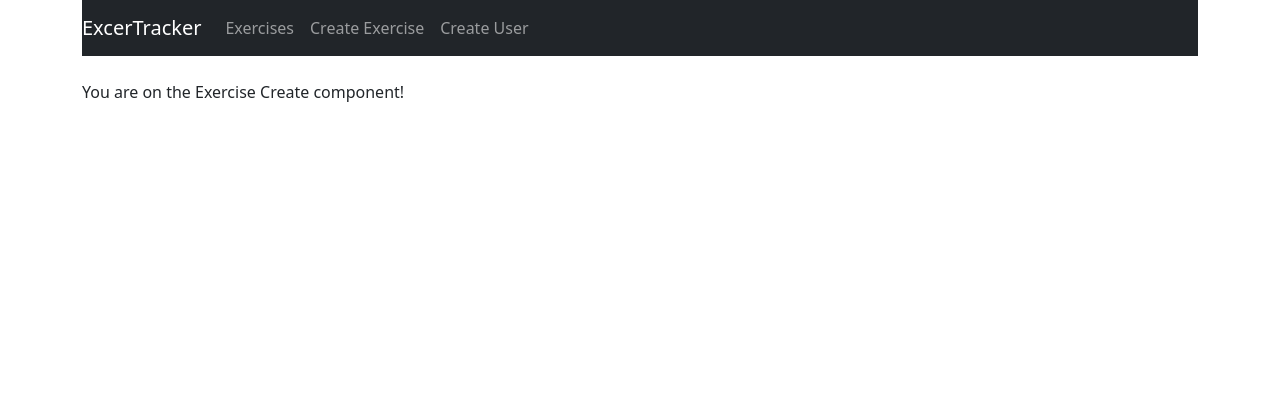
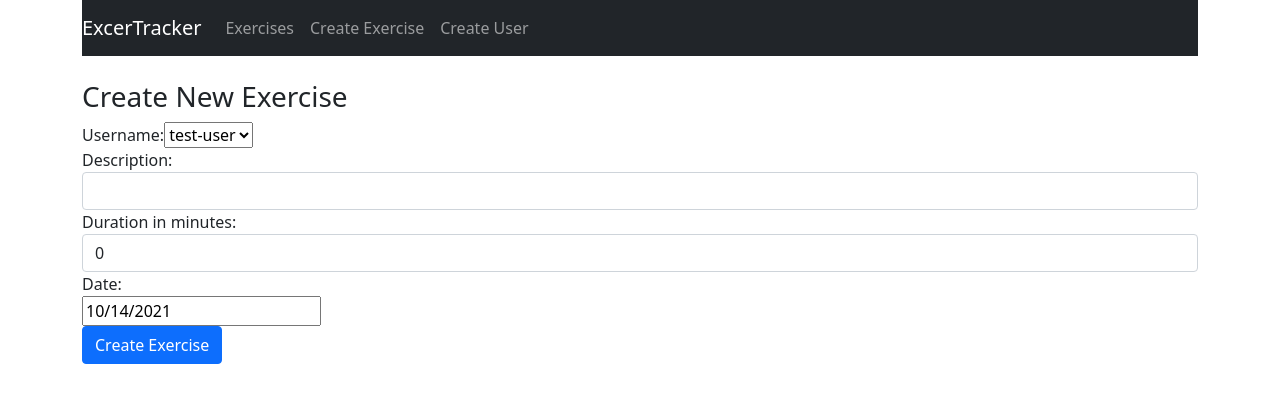
Before and after one commit to SugaryPoleCat/mern-exercise, a React (Create React App) app: page /create in a window 1280 px wide. Shown: the top 402 px of the page. Built offline with nearby package versions, Linux system fonts and the light colour scheme.

Commit message:
weoking on exercise create and started user create

```diff
--- a/package.json
+++ b/package.json
@@ -8,6 +8,7 @@
     "@testing-library/user-event": "^12.8.3",
     "bootstrap": "^5.1.3",
     "react": "^17.0.2",
+    "react-datepicker": "^4.2.1",
     "react-dom": "^17.0.2",
     "react-router-dom": "^5.3.0",
     "react-scripts": "4.0.3",
--- a/src/components/exercise-create.component.js
+++ b/src/components/exercise-create.component.js
@@ -1,4 +1,6 @@
 import React, { Component } from 'react';
+import DatePicker from 'react-datepicker';
+import 'react-datepicker/dist/react-datepicker.css';
 
 export default class ExerciseCreate extends Component {
 	// constructors
@@ -28,7 +30,18 @@ export default class ExerciseCreate extends Component {
 		}
 	}
 
-	onChangeUsername(e){
+	// this is react lifecycle method.
+	// different lifecycle mehtods will be called automatically at differnt points
+	// this is called right before anything on the page loads, this will run this code
+	componentDidMount() {
+		// hard code the users array for now.
+		this.setState({
+			users: ['test-user'],
+			username: 'test-user',
+		});
+	}
+
+	onChangeUsername(e) {
 		// changing a state, ou use this.setState();
 		// because he doesnt explain very well, e is basically the req.body of react.
 		// this just updates teh STATE for this one attribute in our state.
@@ -36,18 +49,18 @@ export default class ExerciseCreate extends Component {
 			username: e.target.value,
 		});
 	}
-	onChangeDescription(e){
+	onChangeDescription(e) {
 		this.setState({
 			description: e.target.value,
 		});
 	}
-	onChangeDuration(e){
+	onChangeDuration(e) {
 		this.setState({
 			duration: Number(e.target.value),
 		});
 	}
 	// because we are going to use a library taht creates a calender, so that you can pickdate, we are not using (e)
-	onChangeDate(date){
+	onChangeDate(date) {
 		// we want this to refer to this class. check up below the PROPRS again, the this.on things.
 		this.setState({
 			date: date,
@@ -55,7 +68,7 @@ export default class ExerciseCreate extends Component {
 	}
 
 	// when someone clicks the submit button
-	onSubmit(e){
+	onSubmit(e) {
 		// prevent default HTML form processing
 		e.preventDefault();
 
@@ -76,8 +89,49 @@ export default class ExerciseCreate extends Component {
 	// frontend
 	render() {
 		return (
+			// <div>
+			// 	<p>You are on the Exercise Create component!</p>
+			// </div>
+			// ill just make the same form he makes to follow along
 			<div>
-				<p>You are on the Exercise Create component!</p>
+				<h3>Create New Exercise</h3>
+				{/* call this.oNsubmit */}
+				<form onSubmit={this.onSubmit}>
+					<div className="form-group">
+						<label>Username: </label>
+						{/* this is a dropdown menu */}
+						{/* in here set teh state of username. and on change it will change.*/}
+						<select ref="userInput" required className="formControl" value={this.state.username} onChange={this.onChangeUsername}>
+							{
+								// this will create multiple options in hte dropdown box, based on our users array
+								// a normal map, assagining the key and value of the user to the option, so its usable.
+								this.state.users.map((user) => {
+									return <option key={user} value={user}>{user}</option>
+								})
+							}
+						</select>
+					</div>
+					<div className="form-group">
+						<label>Description: </label>
+						<input type="text" required className="form-control" value={this.state.description} onChange={this.onChangeDescription} />
+						{/* REmember to always set onChange={OnChangeMethod} in react, whenever you let users CHANGE anything on your webpage, as react will monitor the changes. */}
+					</div>
+					<div className="form-group">
+						<label>Duration in minutes: </label>
+						<input type="text" required className="form-control" value={this.state.duration} onChange={this.onChangeDuration} />
+					</div>
+					<div className="form-group">
+						<label>Date: </label>
+						<div>
+							<DatePicker
+								selected={this.state.date}
+								onChange={this.onChangeDate} />
+						</div>
+					</div>
+					<div className="form-group">
+						<input type="submit" value="Create Exercise" className="btn btn-primary" />
+					</div>
+				</form>
 			</div>
 		);
 	}
--- a/src/components/user-create.component.js
+++ b/src/components/user-create.component.js
@@ -1,10 +1,59 @@
 import React, { Component } from 'react';
 
 export default class UserCreate extends Component {
+	constructor(props) {
+		super(props);
+
+		this.onChangeUsername = this.onChangeUsername.bind(this);
+		this.onSubmit = this.onSubmit.bind(this);
+
+		this.state = {
+			username: '',
+		}
+	}
+
+	componentDidMount() {
+		this.setState({
+			users: ['test-user'],
+			username: 'test-user',
+		});
+	}
+
+	onChangeUsername(e) {
+		this.setState({
+			username: e.target.value,
+		});
+	}
+
+	onSubmit(e) {
+		e.preventDefault();
+
+		const user = {
+			username: this.state.username,
+		};
+
+		console.log(user);
+
+		// window.location = '/';
+		this.setState({
+			username: '',
+		});
+		// make it blank so they can set a new user
+	}
+
 	render() {
 		return (
 			<div>
-				<p>You are on the User Create component!</p>
+				<h3>Create New Exercise</h3>
+				<form onSubmit={this.onSubmit}>
+					<div className="form-group">
+						<label>Username: </label>
+						<input />
+					</div>
+					<div className="form-group">
+						<input type="submit" value="Create Exercise" className="btn btn-primary" />
+					</div>
+				</form>
 			</div>
 		);
 	}
```
Also changed, not shown: 1 other file (tests, documents, lock files or other folders).
